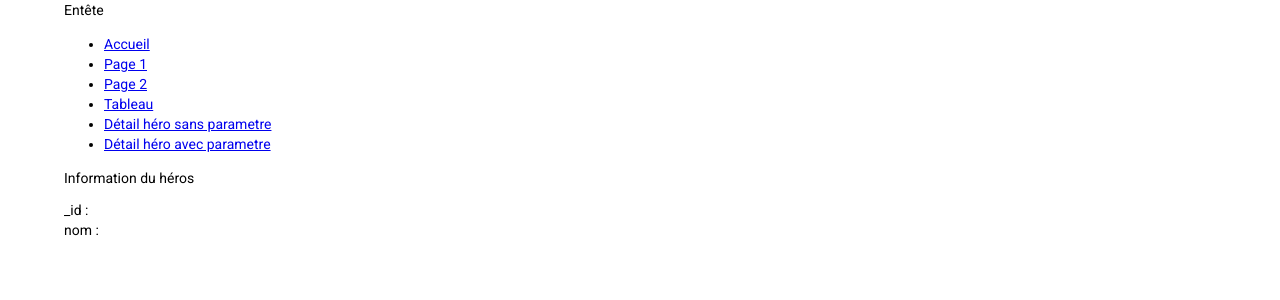
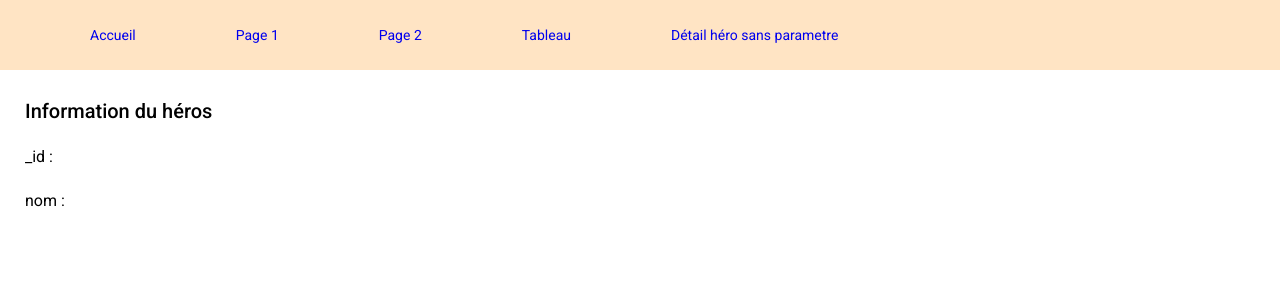
Before and after one commit to isabelle-lemire-AEC/exercice-composants-heros, an Angular app: page /heroRouteStatique in a window 1280 px wide. Shown: the top 300 px of the page. Built offline with nearby package versions, Linux system fonts and the light colour scheme; no server answers.

Commit message:
ajustements

```diff
--- a/src/app/accueil/accueil.component.html
+++ b/src/app/accueil/accueil.component.html
@@ -1,2 +1,4 @@
-<h1>Je suis la page d'accueil</h1>
-<p>Lorem ipsum dolor sit amet, consectetur adipisicing elit. Maiores dolore laudantium praesentium impedit autem qui error laboriosam eveniet dignissimos, inventore eos ipsa nulla labore necessitatibus commodi doloremque omnis explicabo quibusdam.</p>
+<div class="container-page">
+    <h1>Je suis la page d'accueil</h1>
+    <p>Lorem ipsum dolor sit amet, consectetur adipisicing elit. Maiores dolore laudantium praesentium impedit autem qui error laboriosam eveniet dignissimos, inventore eos ipsa nulla labore necessitatibus commodi doloremque omnis explicabo quibusdam.</p>
+</div>
--- a/src/app/app-routing.module.ts
+++ b/src/app/app-routing.module.ts
@@ -13,7 +13,7 @@ const routes: Routes = [
   { path: 'page2', component: Page2Component },
   { path: 'tableau', component: TableHerosComponent },
   { path: 'heroRouteStatique', component: HeroDetailComponent },
-  { path: 'heroRouteDynamique/:id', component: HeroDetailComponent }
+  { path: 'heroRouteDynamique/:_id', component: HeroDetailComponent }
 ];
 
 @NgModule({
--- a/src/app/entete/entete.component.css
+++ b/src/app/entete/entete.component.css
@@ -1,4 +1,23 @@
-div {
-    background-color: #7ff0c3;
-    width: 100%
+nav {
+    background-color: bisque;
+    /*padding: 25px;*/
 }
+
+ul {
+    margin: 0;
+    display: flex;
+    list-style-type:none;
+}
+
+li {
+    padding: 25px;
+}
+
+a {
+    text-decoration: none;
+    padding: 25px;
+}
+
+a:hover {
+    background-color: rgb(204, 163, 112);
+}
--- a/src/app/entete/entete.component.html
+++ b/src/app/entete/entete.component.html
@@ -1,9 +1,9 @@
-<span>Entête</span>
+<nav>
     <ul>
         <li><a routerLink="/">Accueil</a></li>
         <li><a routerLink="/page1">Page 1</a></li>
         <li><a routerLink="/page2">Page 2</a></li>
         <li><a routerLink="/tableau">Tableau</a></li>
         <li><a routerLink="/heroRouteStatique">Détail héro sans parametre</a></li>
-    <li><a routerLink="/heroRouteDynamique/65b03faf487a875341117a04">Détail héro avec parametre</a></li>
     </ul>
+</nav>
--- a/src/app/hero-detail/hero-detail.component.html
+++ b/src/app/hero-detail/hero-detail.component.html
@@ -1,4 +1,6 @@
-<p>Information du héros</p>
+<div class="container-page">
+    <h2>Information du héros</h2>
 
-_id : {{ hero._id }} <br>
-nom : {{ hero.nom }}
+    <h3>_id : {{ hero._id }}</h3>
+    <h3>nom : {{ hero.nom }}</h3>
+</div>
--- a/src/app/page1/page1.component.html
+++ b/src/app/page1/page1.component.html
@@ -1,4 +1,4 @@
-<div>
+<div class="container-page">
     Page 1
     <div class="flex-container">
         <div>
--- a/src/app/page2/page2.component.html
+++ b/src/app/page2/page2.component.html
@@ -1,4 +1,4 @@
-<div>
+<div class="container-page">
     Page 2
     <div>
         <mat-drawer-container autosize>
--- a/src/app/table-heros/table-heros.component.html
+++ b/src/app/table-heros/table-heros.component.html
@@ -1,3 +1,5 @@
+<div class="container-page">
+
     <div class="flex-container">
         <!-- Formulaire d'ajout -->
         <form #heroForm="ngForm">
@@ -44,6 +46,9 @@
         <ng-container matColumnDef="actions">
             <th mat-header-cell *matHeaderCellDef mat-sort-header> </th> <!-- on met rien dans l'entête -->
             <td mat-cell *matCellDef="let hero">
+                <button mat-icon-button aria-label="Voir détails" [routerLink]="['/heroRouteDynamique', hero._id]">
+                    <mat-icon>visibility</mat-icon>
+                </button>
                 <button mat-icon-button aria-label="Modifier" (click)="showFormHero(hero)"><!-- viens affiche le nom du héro dans le formulaire -->
                     <mat-icon>edit</mat-icon>
                 </button>
@@ -60,3 +65,5 @@
 
     <!-- pagination -->
     <mat-paginator [pageSizeOptions]="[5, 10, 25, 100]" aria-label="Sélectionner la page des héros"></mat-paginator>
+
+</div>
--- a/src/styles.css
+++ b/src/styles.css
@@ -10,7 +10,11 @@ html, body {
     height: 100%;
 }
 body {
-    width: 90%;
+    /*width: 90%;*/
     margin: 0 auto;
     font-family: Roboto, "Helvetica Neue", sans-serif;
 }
+
+.container-page {
+    margin: 25px;
+}
```
Lines whose indentation alone changed are shown as unchanged.
